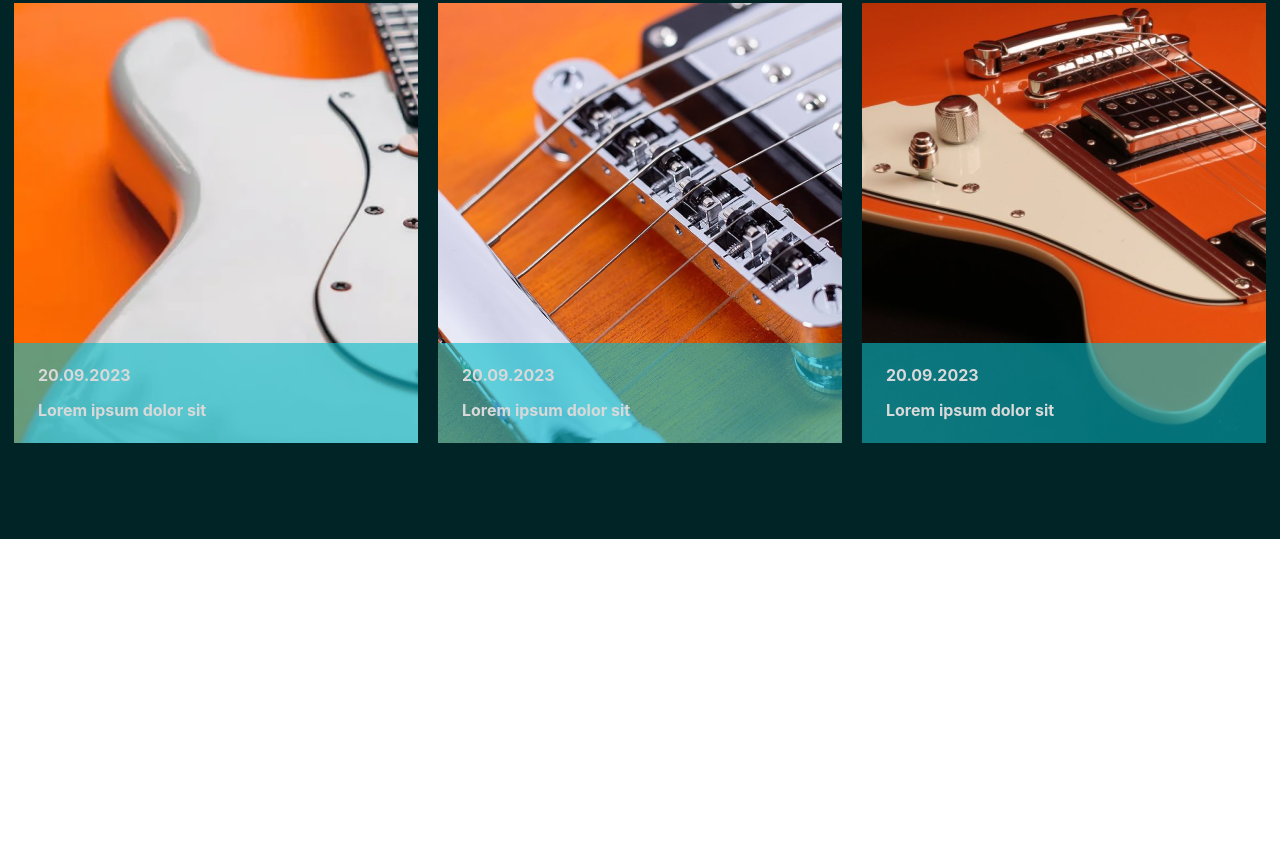
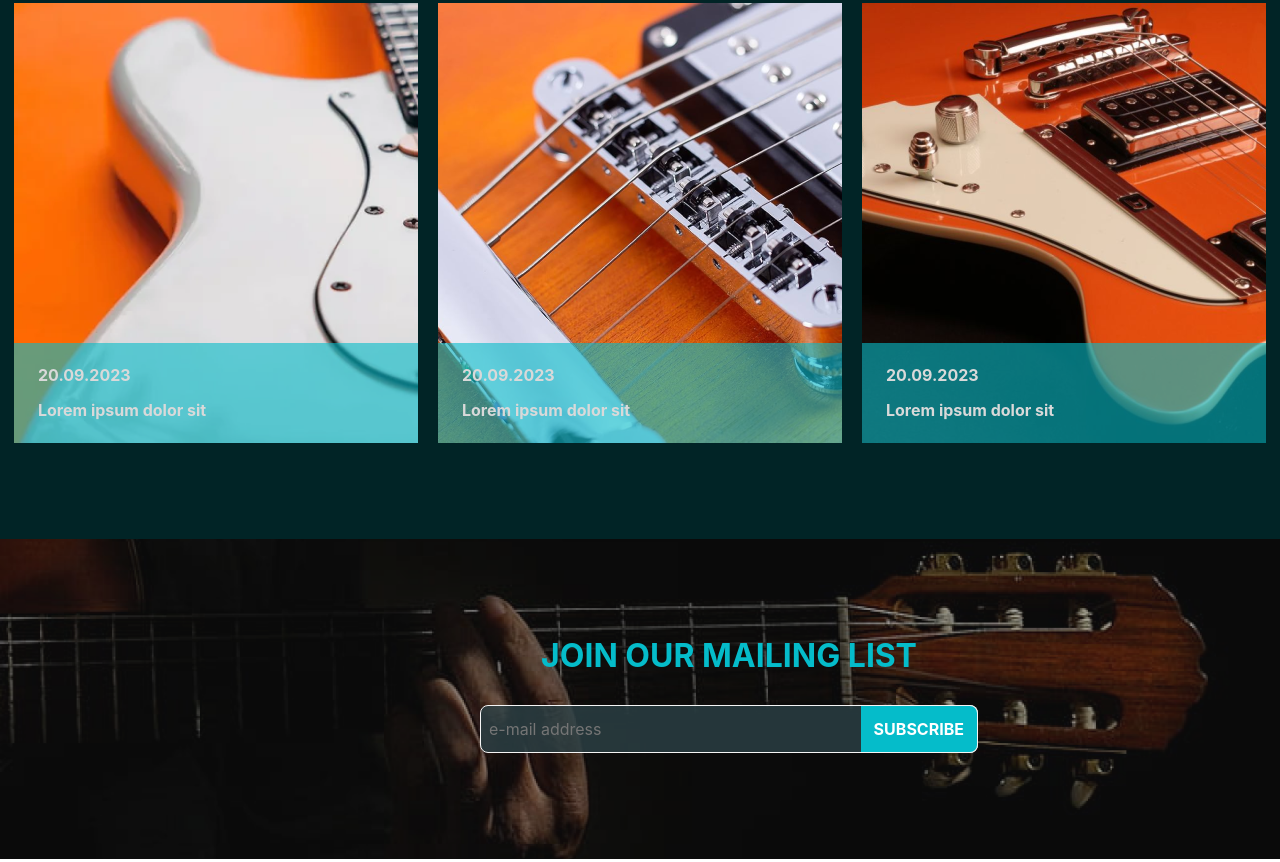
Before and after one commit to Saba-Sebiskveradze/FinalExam, a plain HTML site: page index.html in a window 1280 px wide. Shown: the part 2346-3208 px from the top of the page. Before the commit the page ends 2885 px from the top, so only its background shows below. Drawn offline with Linux system fonts and the light colour scheme.

Commit message:
section6

```diff
--- a/css/style.css
+++ b/css/style.css
@@ -490,10 +490,12 @@ header {
 /* hover */
 .article5_div:hover {
     height: 100%;
-    .section5_p2{
+
+    .section5_p2 {
         display: inline;
     }
-    .show_more{
+
+    .show_more {
         display: flex;
         position: absolute;
         top: 371px;
@@ -501,3 +503,75 @@ header {
     }
 
 }
+
+/* section6 */
+.section_6 {
+    height: 320px;
+    position: relative;
+}
+
+.section6_guitar {
+    width: 100%;
+    height: 100%;
+}
+
+.section6_div {
+    display: flex;
+    flex-direction: column;
+    align-items: center;
+    row-gap: 40px;
+    position: absolute;
+    left: 480px;
+    top: 107px;
+}
+
+.section6_h2 {
+    color: #05BCCA;
+    font-family: Inter;
+    font-size: 32px;
+    font-style: normal;
+    font-weight: 700;
+    line-height: 19px;
+}
+
+/* form */
+.section6_form1 {
+    display: flex;
+    position: relative;
+}
+
+.email {
+    padding-left: 8px;
+    padding-right: 240px;
+    height: 48px;
+    color: #A1C3C9;
+    font-family: Inter;
+    font-size: 16px;
+    font-style: normal;
+    font-weight: 400;
+    line-height: 19px;
+    border-radius: 8px;
+    border: 1px solid #F5F5F5;
+    background: rgba(44, 66, 70, 0.80);
+}
+
+.email_button {
+    border: none;
+    display: flex;
+    height: 48px;
+    padding: 14px 13px 13px 13px;
+    justify-content: center;
+    align-items: center;
+    border-radius: 0px 8px 8px 0px;
+    border: 1px solid #F5F5F5;
+    border-left: none;
+    background: #05BCCA;
+    position: absolute;
+    right: 0px;
+    color: #FFF;
+    font-family: Inter;
+    font-size: 16px;
+    font-style: normal;
+    font-weight: 700;
+    line-height: 19px;
+}
--- a/index.html
+++ b/index.html
@@ -198,7 +198,8 @@
                     <div class="article5_div">
                         <p class="section5_p ">20.09.2023</p>
                         <p class="section5_p ">Lorem ipsum dolor sit</p>
-                        <p class="section5_p2">Lorem ipsum dolor sit amet consectetur. Quisque elementum tempor eget nulla malesuada sapien fringilla at sed.</p>
+                        <p class="section5_p2">Lorem ipsum dolor sit amet consectetur. Quisque elementum tempor eget
+                            nulla malesuada sapien fringilla at sed.</p>
                         <div class="show_more">
                             <p class="show_more_p">show more</p>
                             <i class="fa-solid fa-arrow-right"></i>
@@ -211,7 +212,8 @@
                     <div class="article5_div">
                         <p class="section5_p ">20.09.2023</p>
                         <p class="section5_p ">Lorem ipsum dolor sit</p>
-                        <p class="section5_p2">Lorem ipsum dolor sit amet consectetur. Quisque elementum tempor eget nulla malesuada sapien fringilla at sed.</p>
+                        <p class="section5_p2">Lorem ipsum dolor sit amet consectetur. Quisque elementum tempor eget
+                            nulla malesuada sapien fringilla at sed.</p>
                         <div class="show_more">
                             <p class="show_more_p">show more</p>
                             <i class="fa-solid fa-arrow-right"></i>
@@ -224,7 +226,8 @@
                     <div class="article5_div">
                         <p class="section5_p ">20.09.2023</p>
                         <p class="section5_p ">Lorem ipsum dolor sit</p>
-                        <p class="section5_p2">Lorem ipsum dolor sit amet consectetur. Quisque elementum tempor eget nulla malesuada sapien fringilla at sed.</p>
+                        <p class="section5_p2">Lorem ipsum dolor sit amet consectetur. Quisque elementum tempor eget
+                            nulla malesuada sapien fringilla at sed.</p>
                         <div class="show_more">
                             <p class="show_more_p">show more</p>
                             <i class="fa-solid fa-arrow-right"></i>
@@ -233,6 +236,20 @@
                 </article>
             </div>
         </section>
+        <!-- section6 -->
+        <section class="section_6">
+            <img src="images/section6_guitar.png" alt="section6_guitar" class="section6_guitar">
+            <div class="section6_div">
+                <h2 class="section6_h2">JOIN OUR MAILING LIST</h2>
+                <form name="section6_form" class="section6_form1">
+                    <input type="email" name="email" placeholder="e-mail address" class="email">
+                    <button type="submit" class="email_button">
+                        SUBSCRIBE
+                    </button>
+                </form>
+            </div>
+
+        </section>
 
     </div>
 
```
Also changed, not shown: images/section6_guitar.png (added).
